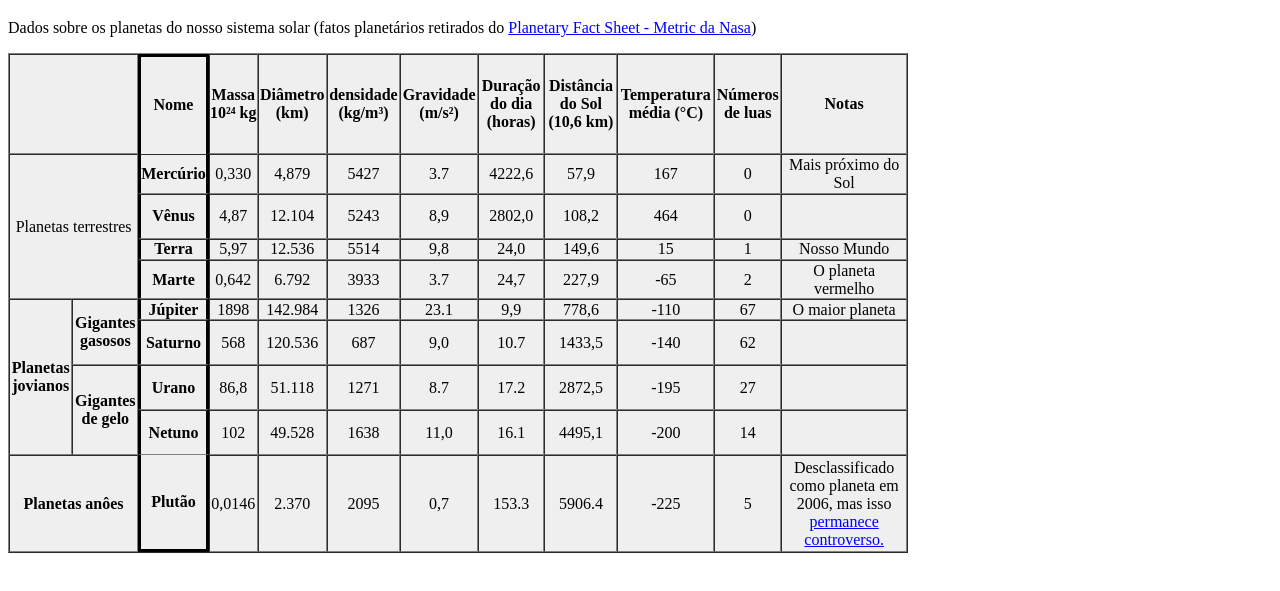
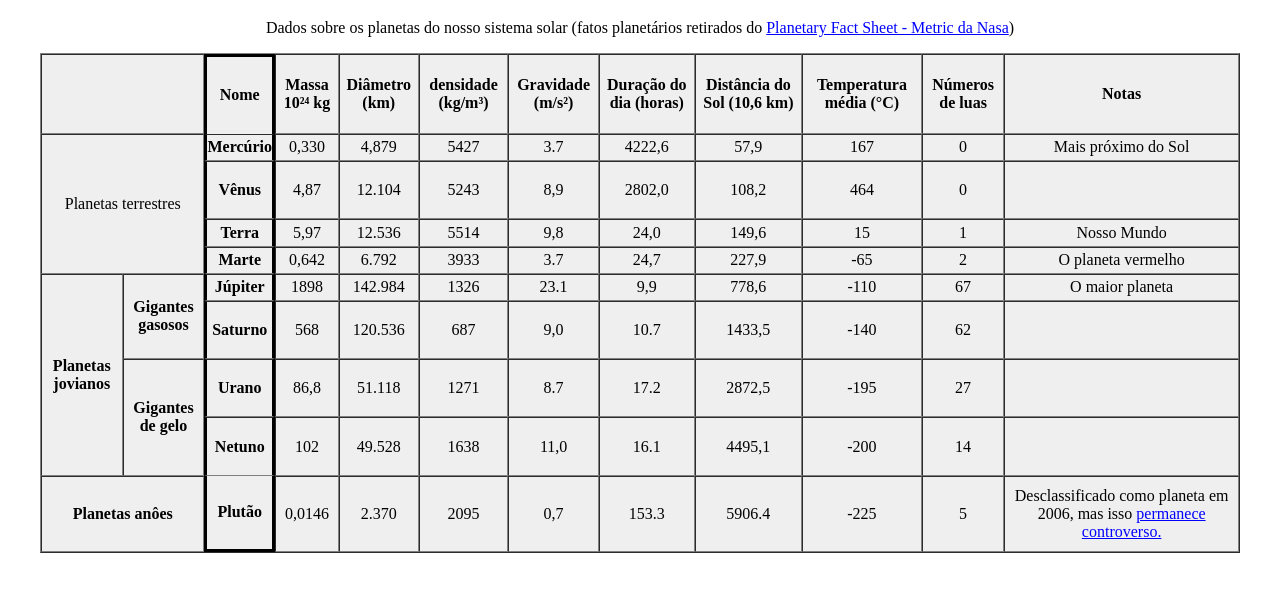
Before and after one commit to BrunProjects/tabelas, a plain HTML site: page tabela5.html in a window 1280 px wide. Shown: the part 61-652 px from the top of the page. Drawn offline with Linux system fonts and the light colour scheme.

Commit message:
Update tabela5.html

```diff
--- a/tabela5.html
+++ b/tabela5.html
@@ -25,11 +25,11 @@
 </head>
 <body>
    <h1>Dados dos planetas</h1>
-   <p>Dados sobre os planetas do nosso sistema solar (fatos planetários retirados do <font color="blue"><u>Planetary Fact Sheet - Metric da Nasa</u></font>)</p>
-    <table bgcolor="#efefef" border="1" width="900px" height="500px" cellspacing="0" cellpadding="0">
+   <p align="center">Dados sobre os planetas do nosso sistema solar (fatos planetários retirados do <font color="blue"><u>Planetary Fact Sheet - Metric da Nasa</u></font>)</p>
+    <table align="center" bgcolor="#efefef" border="1" width="1200px" height="500px" cellspacing="0" cellpadding="0">
 
-        <thead>
-            <tr height="100px">
+        <thead height="80px">
+            <tr>
                 <th colspan="2"><pre>            </pre></th>
                 <th class="col2">Nome</th>
                 <th>Massa 10&#x00B2⁴ kg</th>
```
